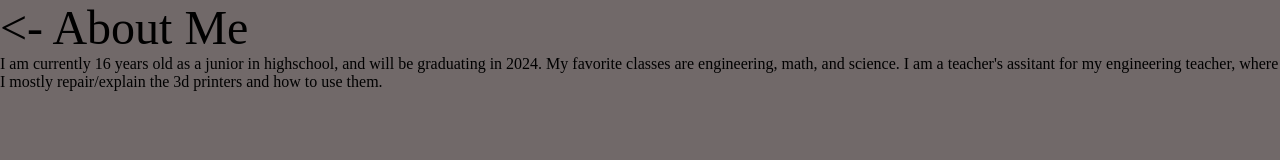
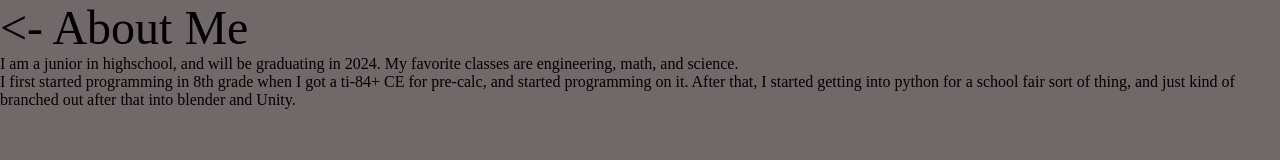
Before and after one commit to theradest1/PersonalWebsite, a website: page views/about-me.html in a window 1280 px wide. Drawn offline with Linux system fonts and the light colour scheme.

Commit message:
working on about me

```diff
--- a/public/css/main.scss
+++ b/public/css/main.scss
@@ -152,6 +152,11 @@ body {
 	animation: transitionInLeft 1s;
 }
 
+.orgin {
+	color: var(--text);
+	animation: transitionInLeft 1s;
+}
+
 .asperations {
 	color: var(--text);
 	animation: transitionInLeft 1s;
--- a/public/js/asperations.js
+++ b/public/js/asperations.js
@@ -3,7 +3,7 @@ var baseDir = "/";
 
 function slideOut() {
 	document.getElementById("title").style.animation = "transitionOutLeft 1.8s"
-	document.getElementById("asperations").style.animation = "transitionOutLeft 1.8s"
+	document.getElementById("asperations").style.animation = "transitionOutLeftFar 1.8s"
 
 	setTimeout(() => {document.getElementById("loading").style.animation = "transitionInBottom .8s";}, 800);
 	setTimeout(() => {document.getElementById("loading").style.display = "block";}, 800);
--- a/views/about-me.html
+++ b/views/about-me.html
@@ -12,7 +12,10 @@
 	<div id="loading" class="loading">Loading...</div>
 	<div id="title" class="title"><a href="javascript:void(0);" class="icon" onclick="slideOut()"><- About Me</a></div>
 	<div id="school-description" class="school-description">
-		I am currently 16 years old as a junior in highschool, and will be graduating in 2024. My favorite classes are engineering, math, and science. I am a teacher's assitant for my engineering teacher, where I mostly repair/explain the 3d printers and how to use them.
+		I am a junior in highschool, and will be graduating in 2024. My favorite classes are engineering, math, and science.
+	</div>
+	<div class="orgin">
+		I first started programming in 8th grade when I got a ti-84+ CE for pre-calc, and started programming on it. After that, I started getting into python for a school fair sort of thing, and just kind of branched out after that into blender and Unity.
 	</div>
 	<script src="/js/about-me.js"></script>
 </body>
```
Also changed, not shown: public/css/main.css, 1 other file.
